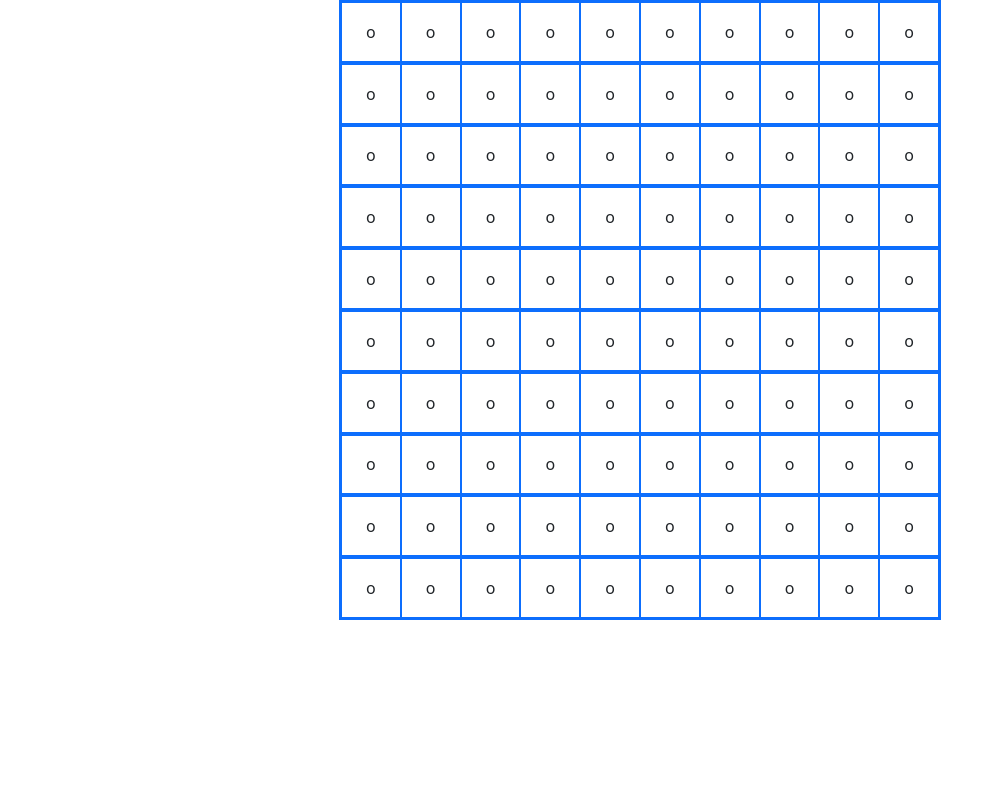
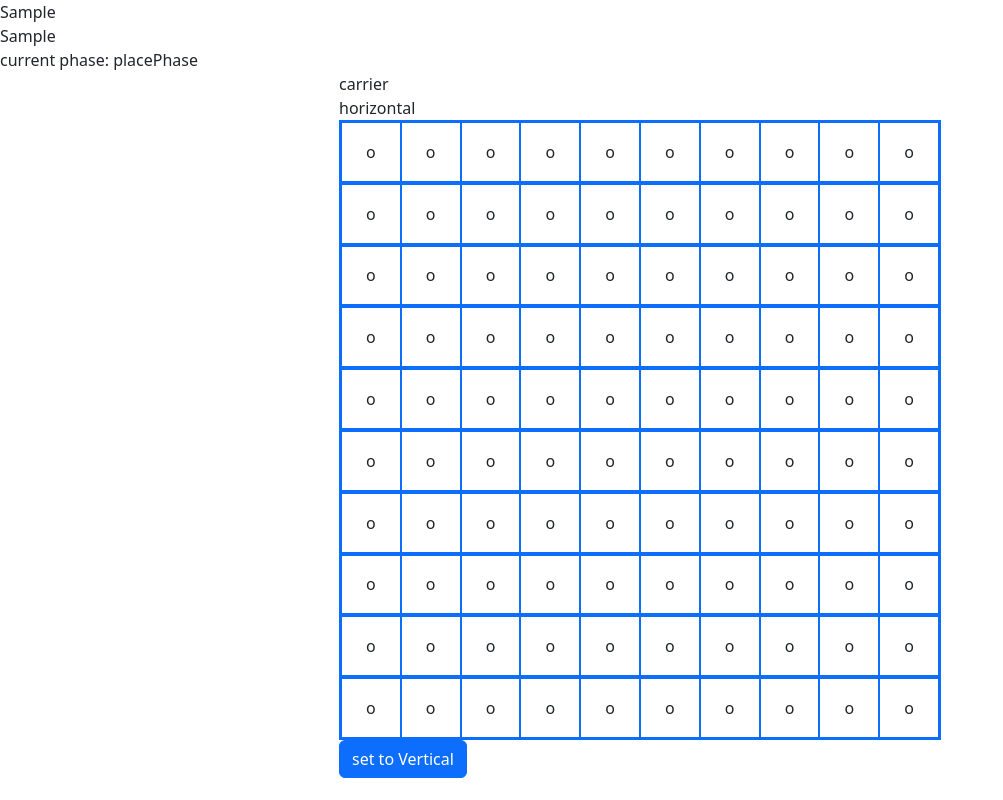
Before and after one commit to Eetub1/battleship-react, a React (Vite) app: page / in a window 1280 px wide. Both pictures are taken after typing "Sample", "Sample" into the empty fields and a click on the button "Submit". Shown: the whole page, without its empty margins (0-1003 px from the left). Built offline with nearby package versions, Linux system fonts and the light colour scheme.

Commit message:
made good progress on the placeShipBoard

```diff
--- a/src/App.jsx
+++ b/src/App.jsx
@@ -4,20 +4,17 @@ import Gameboard from './classes/gameboard'
 import Ship from './classes/ship'
 
 import DrawBoard from './components/DrawBoard'
+import PlaceShipsBoard from './components/PlaceShipsBoard'
 
 import { Form, Button } from 'react-bootstrap'
 
 function App() {
   const boardObject = new Gameboard(10)
   const [boardArray, setBoardArray] = useState(boardObject.getBoard())
-  const [gamePhase, setGamePhase] = useState('')
+  const [gamePhase, setGamePhase] = useState('beginPhase')
 
   const [p1name, setP1Name] = useState('')
   const [p2name, setP2Name] = useState('')
-  //tyhjä merkkijono, niin ollaan nimien antamisvaiheessa
-  //laivan paikanvalinta vaihe
-  //peli käynnissä vaihe
-  //peli loppunut vaihe
 
   const ships = [
     new Ship('carrier'),
@@ -40,13 +37,15 @@ function App() {
 
   return (
   <>
-    {gamePhase === 'placePhase' && (
-      <div className='d-flex justify-content-center'>
-        <DrawBoard board={boardArray} />
+    {p1name && (
+      <div>
+        <div>{p1name}</div>
+        <div>{p2name}</div>
+        <div>current phase: {gamePhase}</div>
       </div>
     )}
 
-    {gamePhase === '' && (
+    {gamePhase === 'beginPhase' && (
       <div>
         <Form onSubmit={handleSubmit}>
           <Form.Group className="mb-3" controlId="p1name">
@@ -65,6 +64,22 @@ function App() {
         </Form>
       </div>
     )}
+
+    {gamePhase === 'placePhase' && (
+      <div className='d-flex justify-content-center'>
+        <PlaceShipsBoard board={boardArray} ships={ships} />
+      </div>
+    )}
+
+    {gamePhase === 'playPhase' && (
+      <div className='d-flex justify-content-center'>
+        <DrawBoard board={boardArray} />
+      </div>
+    )}
+
+    {gamePhase === 'endPhase' && (
+      <div>game ended</div>
+    )}
   </>
   )
 }
--- /dev/null
+++ b/src/components/PlaceShipsBoard.jsx
@@ -0,0 +1,49 @@
+import { useState } from 'react'
+import { Button } from 'react-bootstrap'
+
+//kun tämä on valmis ja toimii, niin tämän voisi yhdistää tuon DrawBoard komponentin
+//kanssa ehkä samaksi? sillä loogisesti hyvin samanlainen
+const PlaceShipsBoard = ({ board, ships}) => {
+    const [currentShip, setCurrentShip] = useState(ships[0])
+    const [isHorizontal, setIsHorizontal] = useState(true)
+
+    const handleClick = event => {
+        //validatePlacement ja jos true niin laita laiva
+    }
+
+    const handleMouseEnter = event => {
+        //hoitaa ruudun vihreäksi värittämisen
+        //ei tarvi kutsua validate placementia molemmissa funktioissa
+    }
+
+    return (
+        <div>
+            <div>{currentShip.name}</div>
+            <div>{isHorizontal ? 'horizontal' : 'vertical'}</div>
+
+            <div className=' d-flex flex-column align-items-center border border-primary'>
+                {board.map((row, rowIndex) => {
+                    return <div
+                        key={rowIndex}
+                        style={{width: '80vw', maxWidth: '600px'}}
+                        className='d-flex flex-row border border-primary'>
+                        {row.map((cell, cellIndex) => {
+                            return <div onClick={handleClick} onMouseEnter={handleMouseEnter}
+                                key={cellIndex}
+                                style={{flex: 1, aspectRatio: '1'}}
+                                className='cell border border-primary d-flex align-items-center justify-content-center'>{cell}</div>
+                        })}
+                    </div>
+                })}
+            </div>
+
+            <Button
+                onClick={() => {setIsHorizontal(!isHorizontal)}}>{isHorizontal
+                    ? 'set to Vertical'
+                    : 'set to Horizontal'}
+            </Button>
+        </div>
+    )
+}
+
+export default PlaceShipsBoard
```
